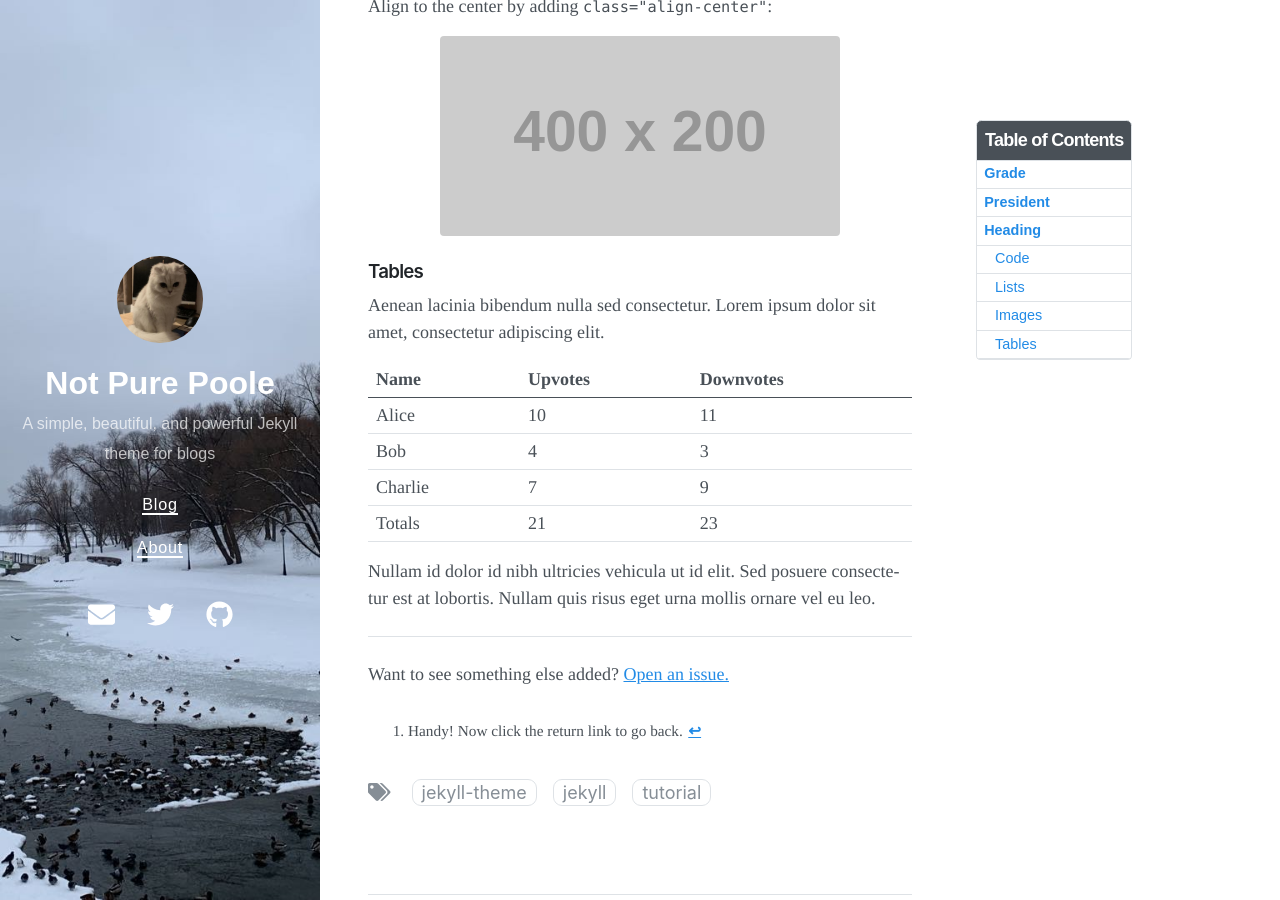
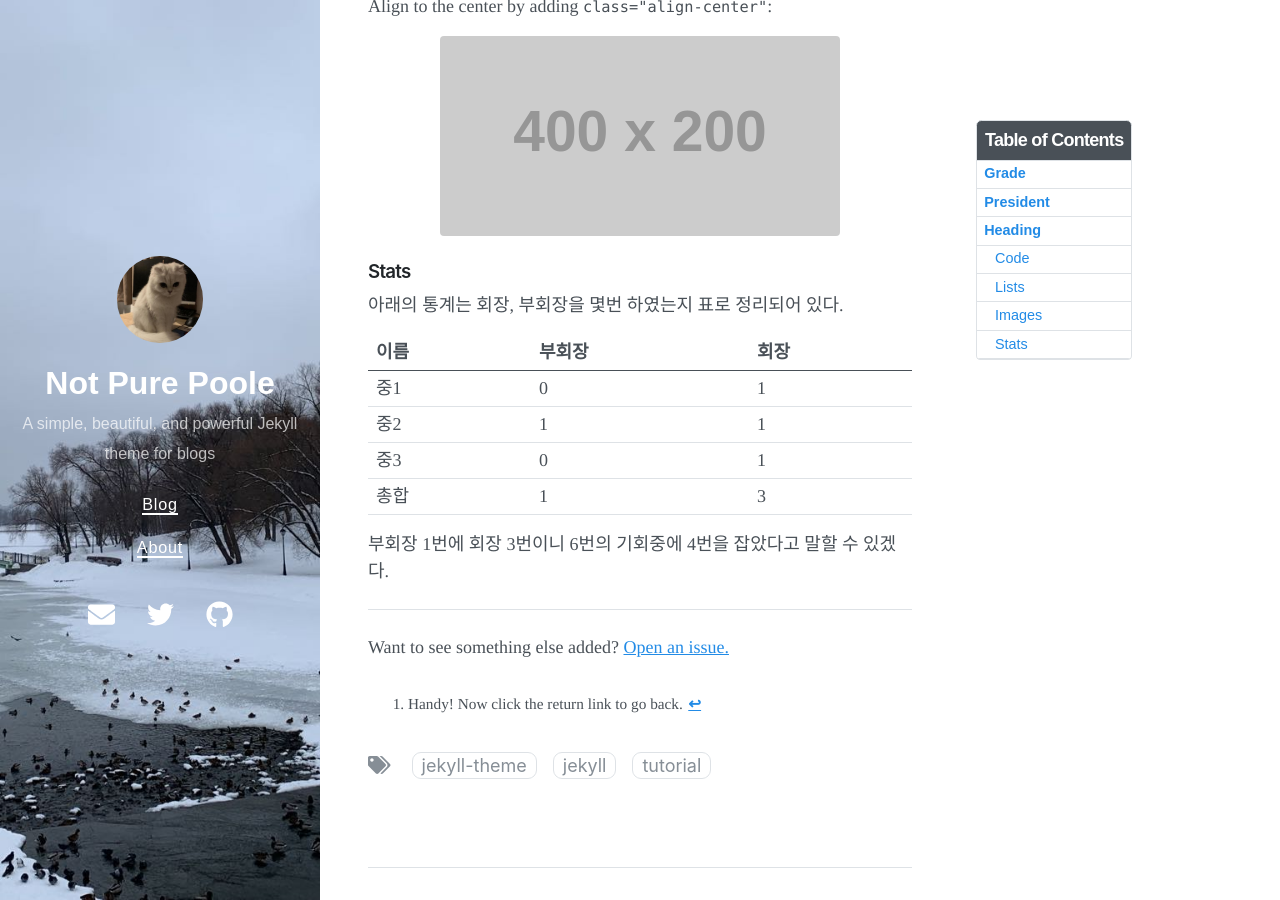
Before and after one commit to limegum07/limegum07.github.io, a Jekyll site: the page built from _posts/2020-09-29-welcome-to-not-pure-poole.md, in a window 1280 px wide and 900 px high, scrolled down 4449 px. Built offline with Jekyll 4.4.1, drawn with Linux system fonts in a browser that asks for light colours; nearby versions of some CDN libraries; some of the changed text lies outside the part shown.

Commit message:
Update 2020-09-29-welcome-to-not-pure-poole.md

```diff
--- a/_posts/2020-09-29-welcome-to-not-pure-poole.md
+++ b/_posts/2020-09-29-welcome-to-not-pure-poole.md
@@ -121,45 +121,45 @@ Align to the center by adding `class="align-center"`:
 
 ![placeholder](http://placehold.it/400x200 "Medium example image"){: .align-center}
 
-### Tables
+### Stats
 
-Aenean lacinia bibendum nulla sed consectetur. Lorem ipsum dolor sit amet, consectetur adipiscing elit.
+아래의 통계는 회장, 부회장을 몇번 하였는지 표로 정리되어 있다.
 
 <table>
   <thead>
     <tr>
-      <th>Name</th>
-      <th>Upvotes</th>
-      <th>Downvotes</th>
+      <th>이름</th>
+      <th>부회장</th>
+      <th>회장</th>
     </tr>
   </thead>
   <tfoot>
     <tr>
-      <td>Totals</td>
-      <td>21</td>
-      <td>23</td>
+      <td>총합</td>
+      <td>1</td>
+      <td>3</td>
     </tr>
   </tfoot>
   <tbody>
     <tr>
-      <td>Alice</td>
-      <td>10</td>
-      <td>11</td>
+      <td>중1</td>
+      <td>0</td>
+      <td>1</td>
     </tr>
     <tr>
-      <td>Bob</td>
-      <td>4</td>
-      <td>3</td>
+      <td>중2</td>
+      <td>1</td>
+      <td>1</td>
     </tr>
     <tr>
-      <td>Charlie</td>
-      <td>7</td>
-      <td>9</td>
+      <td>중3</td>
+      <td>0</td>
+      <td>1</td>
     </tr>
   </tbody>
 </table>
 
-Nullam id dolor id nibh ultricies vehicula ut id elit. Sed posuere consectetur est at lobortis. Nullam quis risus eget urna mollis ornare vel eu leo.
+부회장 1번에 회장 3번이니 6번의 기회중에 4번을 잡았다고 말할 수 있겠다.
 
 -----
 
```
Also changed, not shown: other parts of _posts/2020-09-29-welcome-to-not-pure-poole.md (+1 -1 lines).
